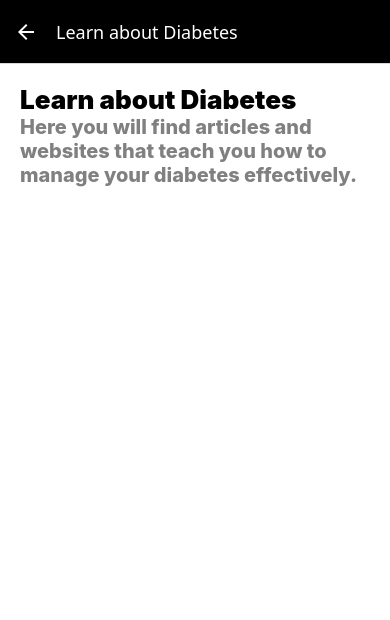
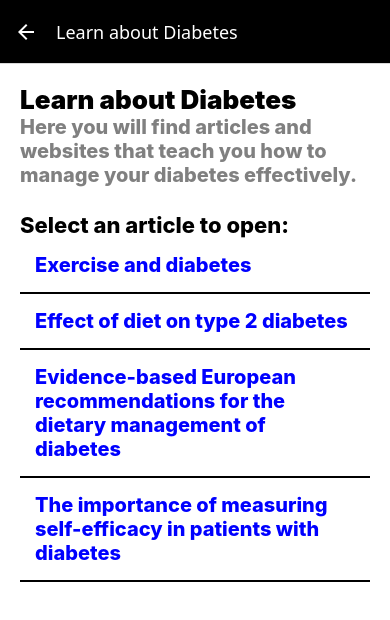
Before and after one commit to farhans063/diabetesApp, a React Native app: screen /EducationScreen in a window 390 px wide. Shown: the top 620 px of the page. Built offline with nearby package versions, Linux system fonts and the light colour scheme.

Commit message:
Completed CalendarScreen and EducationScreen + refactoring (#11)

```diff
--- a/src/components/screens/CalendarScreen.js
+++ b/src/components/screens/CalendarScreen.js
@@ -7,8 +7,8 @@ import {
   View,
   ScrollView,
 } from "react-native";
-import React, { useState, useEffect } from "react";
 import AsyncStorage from "@react-native-async-storage/async-storage";
+import { useState, useEffect } from "react";
 import { Calendar } from "react-native-calendars";
 import moment from "moment";
 import Screen from "../layout/Screen";
@@ -19,7 +19,7 @@ const CalendarScreen = () => {
 
   // States
   const [userSelectedDate, setUserSelectedDate] = useState(today);
-  const [reading, setReading] = useState("");
+  const [reading, setReading] = useState(null);
   const [allReadings, setAllReadings] = useState({});
   const [message, setMessage] = useState("");
 
@@ -50,31 +50,30 @@ const CalendarScreen = () => {
 
   // Handler
   const handleAdd = () => {
-    setAllReadings((allReadings) => ({
+    const newData = {
       ...allReadings,
       [userSelectedDate]: [...(allReadings[userSelectedDate] || []), reading],
-    }));
+    };
+    setAllReadings(newData);
+
     Keyboard.dismiss();
 
-    const convertedReading = parseFloat(reading);
-
-    if (convertedReading >= 4 && convertedReading <= 7) {
+    if (reading >= 4 && reading <= 7) {
       setMessage("Heathy range. Keep doing what you're doing!");
-    } else if (convertedReading > 7 && convertedReading < 11) {
-      setMessage("High: consider exercising regularly.");
-    } else if (convertedReading < 4) {
+    } else if (reading > 7 && reading < 11) {
+      setMessage("High, consider exercising.");
+    } else if (reading < 4) {
       setMessage(
-        "Very low immediately eat or drink something sweet, check again in 10-15 mins."
+        "Very low, immediately eat or drink something sweet, check again in 10-15 mins."
       );
-    } else if (convertedReading >= 11) {
+    } else if (reading >= 11) {
       setMessage(
-        "Very high: drink plenty of water, exercise and avoid eating too much sugary or starchy food."
+        "Very high, drink plenty of water, exercise and avoid eating too much sugary food."
       );
     } else {
       setMessage("Unable to interpret blood glucose range");
     }
-
-    setReading("");
+    setReading(null);
   };
 
   // View
@@ -120,20 +119,20 @@ const CalendarScreen = () => {
             <Pressable
               style={styles.pressable}
               onPress={handleAdd}
-              disabled={reading.trim() === ""}
+              disabled={reading == null}
             >
               <Text style={styles.pressableText}>Add</Text>
             </Pressable>
-
-            <Text style={styles.readingRange}>
-              Current blood glucose levels: {message}
-            </Text>
+            <View>
+              <Text style={styles.readingRange}>
+                Blood glucose levels: {message}
+              </Text>
+            </View>
           </View>
         )}
         <Text style={styles.text}>Readings from {userSelectedDate}</Text>
         <View>
-          {allReadings[userSelectedDate] &&
-          allReadings[userSelectedDate].length > 0 ? (
+          {allReadings[userSelectedDate]?.length > 0 ? (
             allReadings[userSelectedDate].map((item, index) => (
               <Text key={index} style={styles.listText}>
                 {item}
--- a/src/components/screens/EducationScreen.js
+++ b/src/components/screens/EducationScreen.js
@@ -1,20 +1,67 @@
-import { StyleSheet, ScrollView, Text } from "react-native";
+import {
+  StyleSheet,
+  Text,
+  Linking,
+  TouchableOpacity,
+  FlatList,
+} from "react-native";
 import Screen from "../layout/Screen";
 
 const EducationScreen = () => {
   // Initialisations
+  const links = [
+    {
+      id: "1",
+      name: "Exercise and diabetes",
+      link: "https://www.sciencedirect.com/science/article/abs/pii/S0733865105702319",
+    },
+    {
+      id: "2",
+      name: "Effect of diet on type 2 diabetes",
+      link: "https://pmc.ncbi.nlm.nih.gov/articles/PMC5426415/",
+    },
+    {
+      id: "3",
+      name: "Evidence-based European recommendations for the dietary management of diabetes",
+      link: "https://link.springer.com/article/10.1007/s00125-023-05894-8",
+    },
+    {
+      id: "4",
+      name: "The importance of measuring self-efficacy in patients with diabetes ",
+      link: "https://academic.oup.com/fampra/article-abstract/28/1/82/500686",
+    },
+  ];
+
   // State
   // Handlers
+  const openLink = (link) => {
+    Linking.openURL(link).catch((err) =>
+      console.error("Error opening selected link:", err)
+    );
+  };
+
   // View
   return (
     <Screen>
-      <ScrollView>
-        <Text style={styles.title}>Learn about Diabetes</Text>
-        <Text style={styles.subtitle}>
-          Here you will find articles and websites that teach you how to manage
-          your diabetes effectively.
-        </Text>
-      </ScrollView>
+      <Text style={styles.title}>Learn about Diabetes</Text>
+      <Text style={styles.subtitle}>
+        Here you will find articles and websites that teach you how to manage
+        your diabetes effectively.
+      </Text>
+
+      <Text style={styles.header}>Select an article to open:</Text>
+      <FlatList
+        data={links}
+        keyExtractor={(item) => item.id}
+        renderItem={({ item }) => (
+          <TouchableOpacity
+            style={styles.item}
+            onPress={() => openLink(item.link)}
+          >
+            <Text style={styles.link}>{item.name}</Text>
+          </TouchableOpacity>
+        )}
+      />
     </Screen>
   );
 };
@@ -30,6 +77,19 @@ const styles = StyleSheet.create({
     color: "grey",
     marginBottom: 25,
   },
+  header: {
+    fontSize: 22,
+    fontWeight: "800",
+  },
+  item: {
+    padding: 15,
+    borderBottomWidth: 2,
+  },
+  link: {
+    fontSize: 20,
+    fontWeight: "800",
+    color: "blue",
+  },
 });
 
 export default EducationScreen;
```
